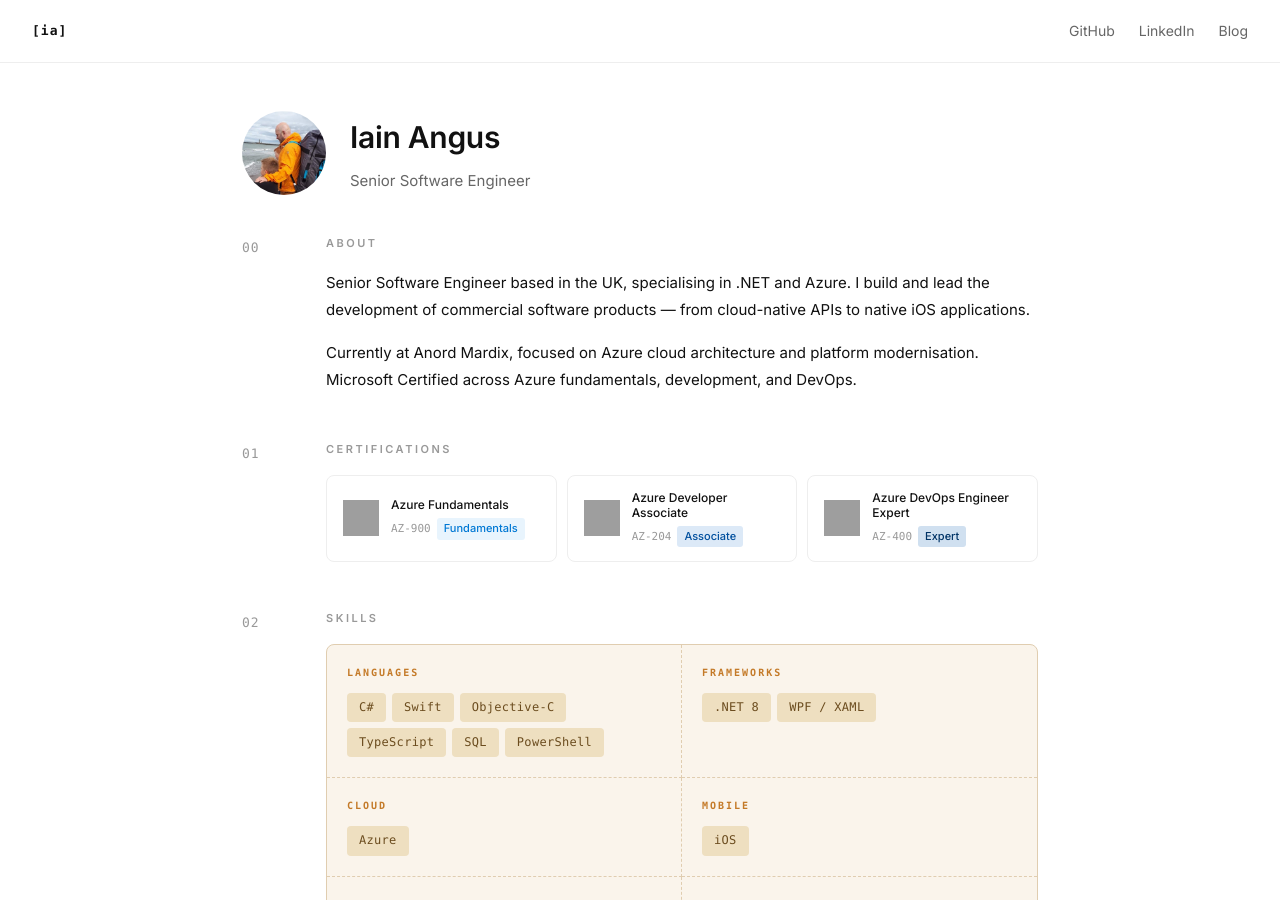
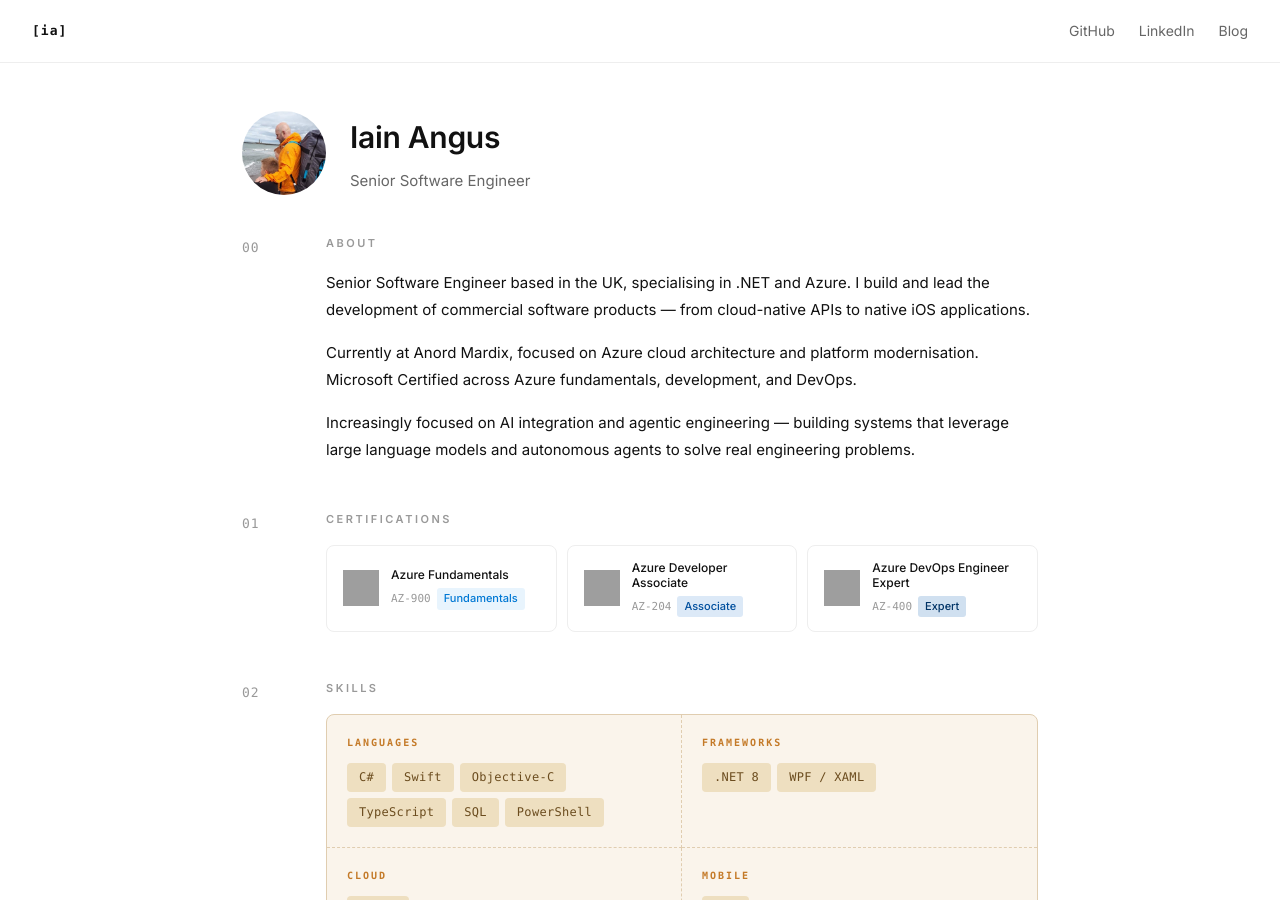
Before and after one commit to sixfortyfour/sixfortyfour.github.io, a Jekyll site: the page built from index.html, in a window 1280 px wide and 900 px high. Built offline with Jekyll 4.4.1, drawn with Linux system fonts in a browser that asks for light colours; grey boxes are pictures that could not be loaded.

Commit message:
Add AI and agentic engineering to about section
Co-Authored-By: Claude Sonnet 4.6 <noreply@anthropic.com>

```diff
--- a/index.html
+++ b/index.html
@@ -18,6 +18,7 @@ layout: default
       <h2 class="section-label">About</h2>
       <p class="about-text">Senior Software Engineer based in the UK, specialising in .NET and Azure. I build and lead the development of commercial software products &#8212; from cloud-native APIs to native iOS applications.</p>
       <p class="about-text">Currently at Anord Mardix, focused on Azure cloud architecture and platform modernisation. Microsoft Certified across Azure fundamentals, development, and DevOps.</p>
+      <p class="about-text">Increasingly focused on AI integration and agentic engineering &#8212; building systems that leverage large language models and autonomous agents to solve real engineering problems.</p>
     </div>
   </article>
 
```
